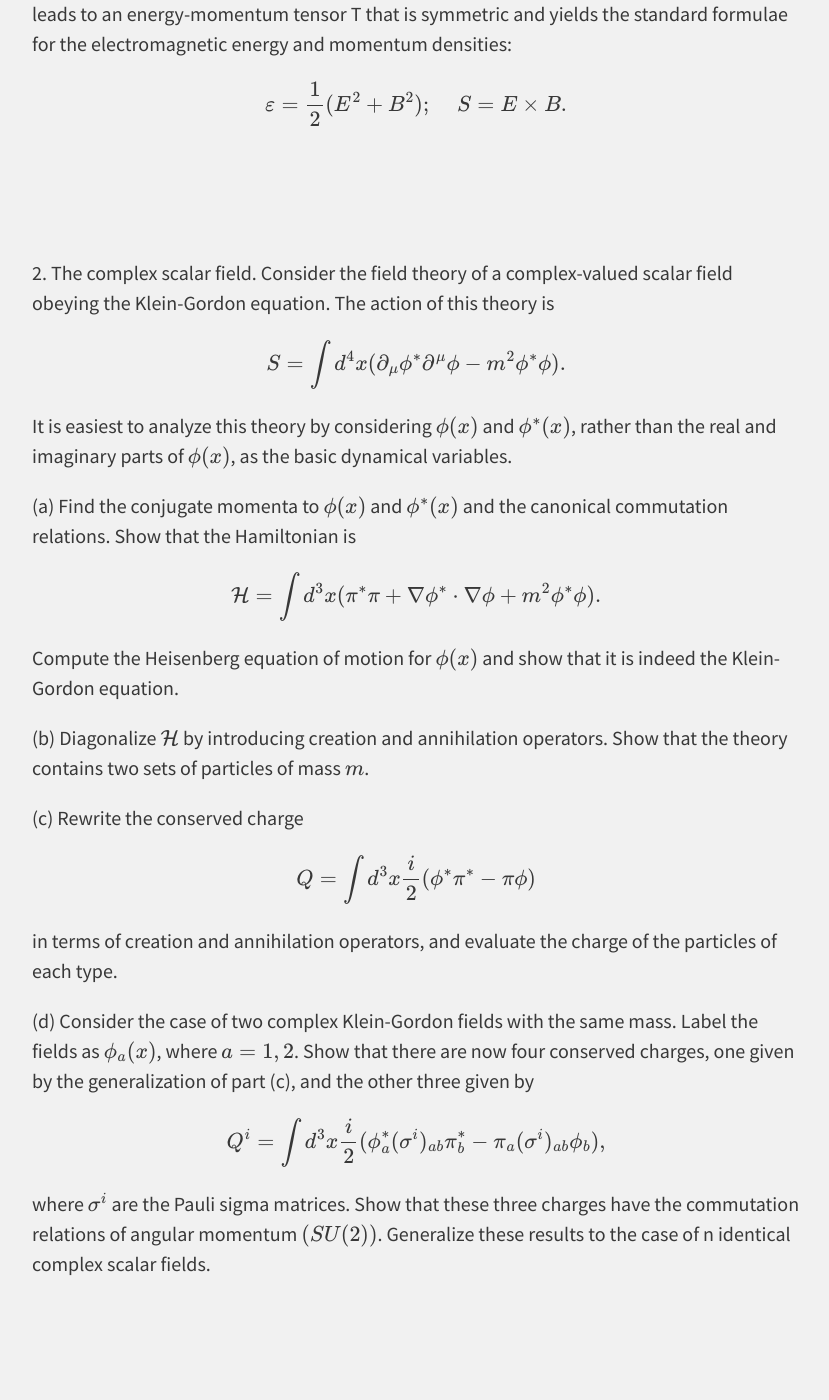
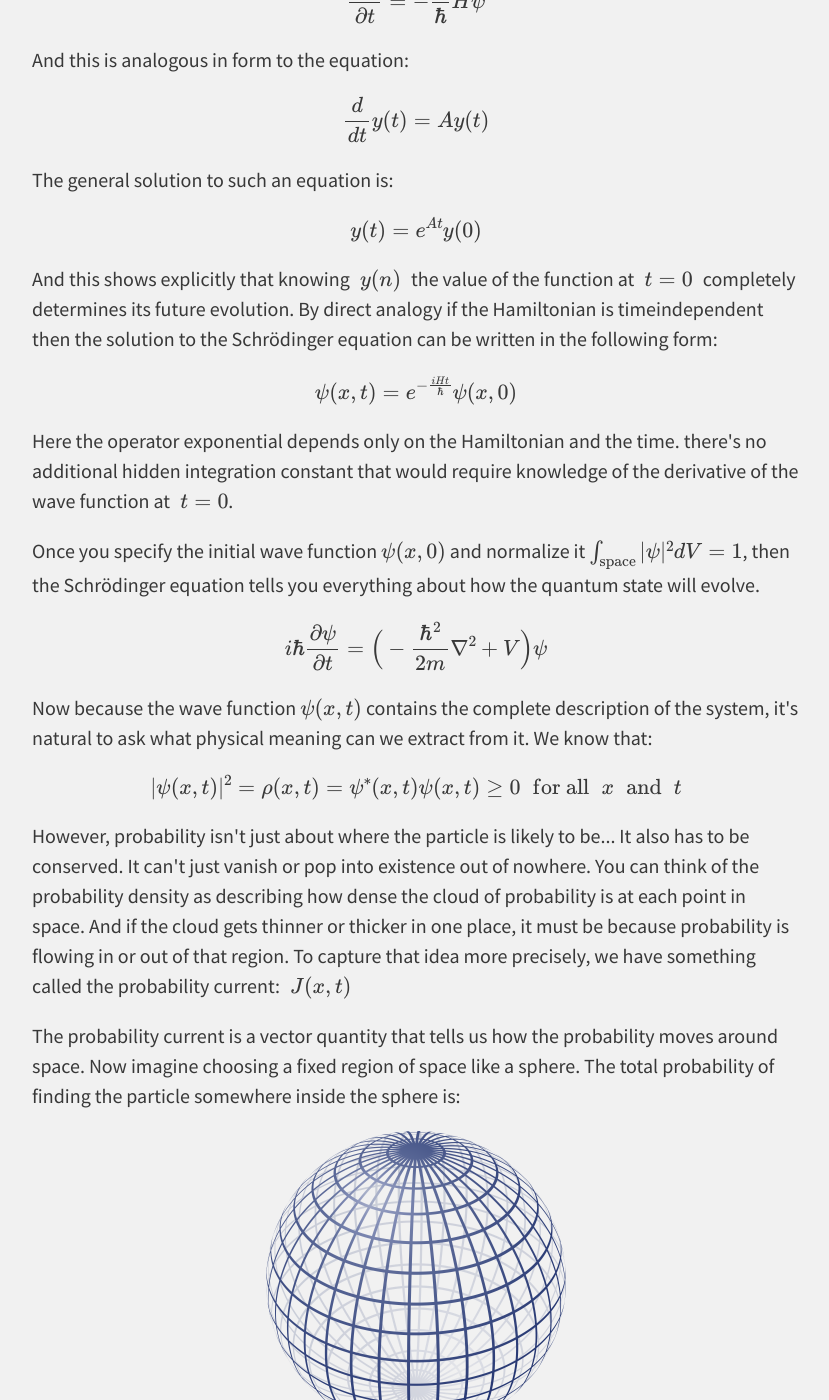
Before and after one commit to SinaEtebar/Website, a Jekyll site: the page built from _posts/2023-11-18-QToE.md, in a window 1280 px wide and 1400 px high, scrolled down 1974 px. Shown: the whole window, without its empty margins (224-1053 px from the left). Built offline with Jekyll 4.4.1, drawn with Linux system fonts in a browser that asks for light colours; nearby versions of some CDN libraries; some of the changed text lies outside the part shown.

Commit message:
Update 2023-11-18-QToE.md

```diff
--- a/_posts/2023-11-18-QToE.md
+++ b/_posts/2023-11-18-QToE.md
@@ -17,7 +17,7 @@ feature-img: "assets/img/QFT/feynmandiagram.jpg"
 
 
 
-<h2>shrodinger equation is</h2>
+<h2>Schrödinger equation is</h2>
 <p></p>
 
 $$ i \hbar \frac{\partial \psi (x,t)}{\partial t} = -\frac{\hbar^2}{2m} \nabla^2 \psi (x,t) + V\psi (x,t) $$
@@ -38,52 +38,58 @@ $$ E \longrightarrow i\hbar \frac{\partial}{\partial t} $$
 
 $$ p \longrightarrow -i\hbar \nabla $$
 
-<p>and then we have time dependent Schrodinger equation</p>
+<p>and then we have time dependent Schrödinger equation</p>
+
+$$ \underbrace{ i\hbar \frac{\partial \psi}{\partial t}}_{\textcolor{blue}{\text{First order in time derivatives}}} = \Big(-\frac{\hbar^2}{2m}\nabla^2+V\Big)\psi $$
+
+<p>The evolution of the wavefunction is fully determined by its value at a single instant e.g. $t=0$</p>
+
+<p>Once you specified the wave function at one moment the Schrödinger equation predicts everythings that happens later without needing any additional information such as the initial time derivative.</p>
+
+<p>We can see this even more clearly by viewing the Schrödinger equation as a first order ordinary differential equation in time. If we define the operator inside the brackets as the Hamiltonian operator and rearrange slightly, we find the following expression.</p>
+
+$$ i\hbar \frac{\partial \psi}{\partial t} = \underbrace{\Big(-\frac{\hbar^2}{2m}\nabla^2+V\Big)}_{H = \textcolor{green}{\text{Hamiltonian}}}\psi $$
+
+<p>So we have</p>
+
+$$ \frac{\partial\psi}{\partial t} = -\frac{i}{\hbar}H\psi $$
+
+<p>And this is analogous in form to the equation:</p>
+
+$$ \frac{d}{dt}y(t) = Ay(t) $$
+
+<p>The general solution to such an equation is:</p>
+
+$$ y(t) = e^{At}y(0) $$
+
+<p>And this shows explicitly that knowing $\;y(n)\;$ the value of the function at $\;t=0\;$ completely determines its future evolution. By direct analogy if the Hamiltonian is timeindependent then the solution to the Schrödinger equation can be written in the following form:</p>
+
+$$ \psi(x,t) = e^{-\frac{iHt}{\hbar}}\psi(x,0) $$
+
+<p>Here the operator exponential depends only on the Hamiltonian and the time. there's no additional hidden integration constant that would require knowledge of the derivative of the wave function at $\;t=0$.</p>
+
+<p>Once you specify the initial wave function $\psi(x,0)$ and normalize it $\int_{\text{space}} |\psi|^2 dV = 1$, then the Schrödinger equation tells you everything about how the quantum state will evolve.</p>
 
 $$ i\hbar \frac{\partial \psi}{\partial t} = \Big(-\frac{\hbar^2}{2m}\nabla^2+V\Big)\psi $$
 
-<p>The evolution of the wavefunction is fully determined by its value at a single instant e.g. $t=0$</p>
+<p>Now because the wave function $\psi(x,t)$ contains the complete description of the system, it's natural to ask what physical meaning can we extract from it. We know that:</p>
+
+$$ |\psi(x,t)|^2 = \rho(x,t) = \psi^\ast(x,t)\psi(x,t) \geq 0 \;\;\text{for all} \;\;x \;\;\text{and}\;\; t $$
+
+<p>However, probability isn't just about where the particle is likely to be... It also has to be conserved. It can't just vanish or pop into existence out of nowhere. You can think of the probability density as describing how dense the cloud of probability is at each point in space. And if the cloud gets thinner or thicker in one place, it must be because probability is flowing in or out of that region. To capture that idea more precisely, we have something called the probability current: $\;J(x,t)$</p>
+
+<p>The probability current is a vector quantity that tells us how the probability moves around space. Now imagine choosing a fixed region of space like a sphere. The total probability of finding the particle somewhere inside the sphere is:</p>
+
+<div style="text-align: center;">
+<img alt="sphere" src="/assets/img/QFT/sphere.png" height="300" width="300">
+</div>
+
+$$ P_V(t) = \int_V \rho(x,t) d^3x $$
+
+<p>Any change in $\;P_V(t)\;$ must be due to probability flowing across the boundary surface $\;S\;$of $V$. At each point on the surface $S$ the $j\cdot dS$ tells us how much probability crosses a tiny patch $dS $ per second and in which direction. So we can write</p>
+
+$$ \frac{d}{dt}\int_V \rho(x,t)d^3x = - \int_S J(x,t)\cdot dS $$
+
+<p>Where the left hand side represents how the total probability inside $V$ changes over time while the right hand side represents the net outward flow of probability across the surface $S$. The minus sign simply reflects the fact that if probability flows outward across the boundary, then the total probability inside $V$ decreases.</p>
 
 <p></p>
-
-<p>(a) Derive Maxwell’s equations as the Euler-Lagrange equations of this action, treating the components $A_{\mu\nu}$ as the dynamical variables. Write the equations in standard form by identifying $E^{i} = -F^{0i}$ and $\epsilon^{ijk}B^{k} = -F^{ij}$.</p>
-<p>(b) Construct the energy-momentum tensor for this theory. Note that the usual procedure does not result in a symmetric tensor. To remedy that, we can add to $T^{\mu\nu}$ a term of the form $\partial_{\lambda}K^{\lambda\mu\nu}$, where $K^{\lambda\mu\nu}$ is antisymmetric in its first two indices. Such an object is automatically divergenceless, so</p>
-
-$$ \hat{T}^{\mu\nu} = T^{\mu\nu} + \partial_{\lambda} K^{\lambda\mu\nu}$$
-
-<p>is an equally good energy-momentum tensor with the same globally conserved energy and momentum. Show that this construction, with</p>
-
-$$ K^{\lambda\mu\nu} = F^{\mu\lambda} A^{\nu}, $$
-
-<p>leads to an energy-momentum tensor T that is symmetric and yields the standard formulae for the electromagnetic energy and momentum densities:</p>
-
-$$ \varepsilon = \frac{1}{2} (E^2+B^2);\;\;\;\; S = E\times B. $$
-
-<br><br><br>
-<p>2. The complex scalar field. Consider the field theory of a complex-valued scalar field obeying the Klein-Gordon equation. The action of this theory is</p>
-
-$$ S = \int d^{4}x (\partial_{\mu}\phi^{\ast}\partial^{\mu}\phi-m^{2}\phi^{\ast}\phi) .$$
-
-<p>It is easiest to analyze this theory by considering $\phi(x)$ and $\phi^{\ast}(x)$,  rather than the real and imaginary parts of $\phi(x)$,  as the basic dynamical variables. </p>
-<p>(a) Find the conjugate momenta to $\phi(x)$ and $\phi^{\ast}(x)$ and the canonical commutation relations. Show that the Hamiltonian is</p>
-
-$$ \mathcal{H} = \int d^{3}x (\pi^{\ast}\pi+\nabla\phi^{\ast}\cdot\nabla\phi+m^{2}\phi^{\ast}\phi). $$
-
-<p>Compute the Heisenberg equation of motion for $\phi(x)$ and show that it is indeed the Klein-Gordon equation.</p>
-<p>(b) Diagonalize $\mathcal{H}$ by introducing creation and annihilation operators. Show that the theory contains two sets of particles of mass $m$.</p>
-<p>(c) Rewrite the conserved charge</p>
-
-$$ Q = \int d^{3}x \frac{i}{2} (\phi^{\ast}\pi^{\ast}-\pi\phi) $$
-
-<p>in terms of creation and annihilation operators, and evaluate the charge of the particles of each type.</p>
-<p>(d) Consider the case of two complex Klein-Gordon fields with the same mass. Label the fields as $\phi_{a}(x)$, where $a=1,2$. Show that there are now four conserved charges, one given by the generalization of part (c), and the other three given by </p>
-
-$$ Q^{i} = \int d^{3}x \frac{i}{2}(\phi^{\ast}_{a}(\sigma^{i})_{ab}\pi^{\ast}_{b}-\pi_{a}(\sigma^{i})_{ab}\phi_{b}), $$
-
-<p>where $\sigma^{i}$ are the Pauli sigma matrices. Show that these three charges have the commutation relations of angular momentum $(SU(2))$. Generalize these results to the case of n identical complex scalar fields.</p>
-<br><br><br>
-<p>3. Evaluate the function</p>
-
-$$ \bra{0} \phi(x)\phi(y) \ket{0} = D(x-y) = \int \frac{d^3p}{(2\pi)^3}\frac{1}{2E_{P}} e^{-ip(x-y)}, $$
-
-<p>for $(x-y)$ spacelike so that $(x-y)^2 = -r^2$,  explicitly in terms of Bessel functions.</p>
```
